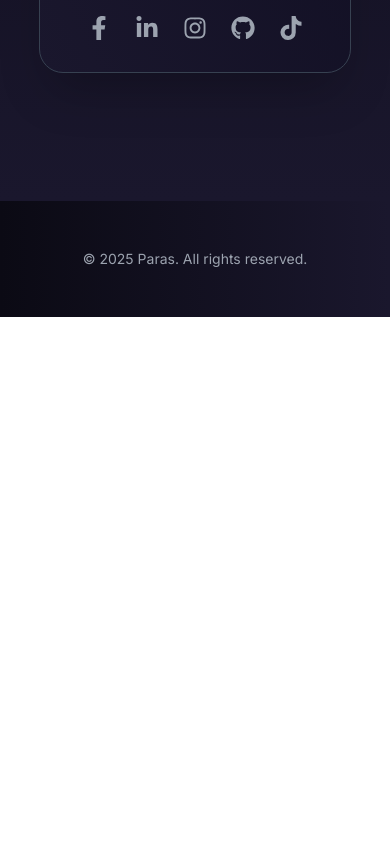
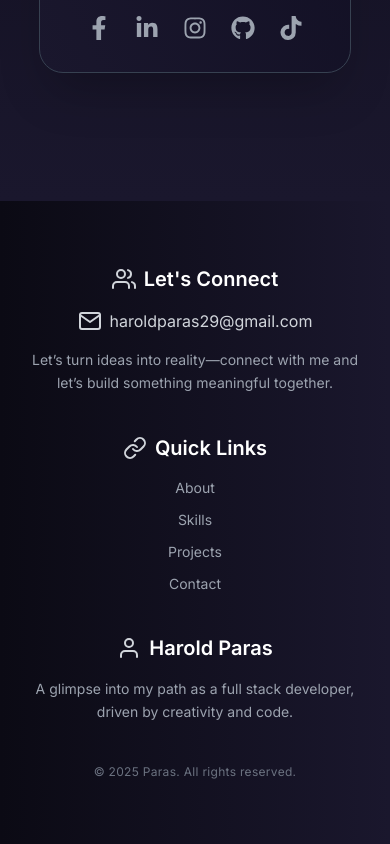
Before and after one commit to haroldparas/my-portfolio, a React (Vite) app: page / in a window 390 px wide. Shown: the part 6282-7126 px from the top of the page. Before the commit the page ends 6599 px from the top, so only its background shows below. Built offline with nearby package versions, Linux system fonts and the light colour scheme.

Commit message:
Footer.jsx

```diff
--- a/src/components/Footer/Footer.jsx
+++ b/src/components/Footer/Footer.jsx
@@ -1,13 +1,62 @@
 import React from "react";
+import { FiMail, FiUsers, FiLink, FiUser } from "react-icons/fi";
 
 const Footer = () => {
   return (
-    <footer className="bg-gradient-to-r from-[#0b0a14] to-[#1a172d] py-12 px-[12vw] md:px-[7vw] lg:px-[20vw]">
-      <div className="container mx-auto text-center">
-        {/* Copyright */}
-        <p className="text-sm text-gray-400">
-          © 2025 Paras. All rights reserved.
-        </p>
+    <footer className="bg-gradient-to-r from-[#0b0a14] to-[#1a172d] py-16 px-[8vw] md:px-[6vw] lg:px-[12vw]">
+      <div className="container mx-auto flex flex-col md:flex-row justify-between gap-10 text-center md:text-left">
+
+        {/* Left Side - Let's Connect */}
+        <div className="space-y-4 md:w-1/3">
+          <h3 className="flex items-center justify-center md:justify-start gap-2 text-xl font-semibold text-white">
+            <FiUsers className="text-2xl text-gray-300" />
+            Let's Connect
+          </h3>
+
+          {/* Email */}
+          <a
+            href="mailto:haroldparas29@gmail.com"
+            className="flex items-center justify-center md:justify-start gap-2 text-gray-300 hover:text-white hover:underline transition"
+          >
+            <FiMail className="text-2xl" />
+            haroldparas29@gmail.com
+          </a>
+
+          {/* Friendly Message */}
+          <p className="text-gray-400 text-sm leading-relaxed">
+            Let’s turn ideas into reality—connect with me and let’s build something meaningful together.
+          </p>
+        </div>
+
+        {/* Middle - Quick Links */}
+        <div className="space-y-4 md:w-1/3 md:border-x md:border-gray-700 md:px-6">
+          <h3 className="flex items-center justify-center md:justify-start gap-2 text-xl font-semibold text-white">
+            <FiLink className="text-2xl text-gray-300" />
+            Quick Links
+          </h3>
+          <nav className="flex flex-col gap-3 text-sm text-gray-400">
+            <a href="#about" className="hover:text-white hover:translate-x-1 transition-transform duration-200">About</a>
+            <a href="#skills" className="hover:text-white hover:translate-x-1 transition-transform duration-200">Skills</a>
+            <a href="#work" className="hover:text-white hover:translate-x-1 transition-transform duration-200">Projects</a>
+            <a href="#contact" className="hover:text-white hover:translate-x-1 transition-transform duration-200">Contact</a>
+          </nav>
+        </div>
+
+        {/* Right - Name + Portfolio Message */}
+        <div className="space-y-4 md:w-1/3">
+          <h3 className="flex items-center justify-center md:justify-start gap-2 text-xl font-semibold text-white">
+            <FiUser className="text-2xl text-gray-300" />
+            Harold Paras
+          </h3>
+          <p className="text-gray-400 text-sm leading-relaxed">
+            A glimpse into my path as a full stack developer, driven by creativity and code.
+          </p>
+        </div>
+      </div>
+
+      {/* Copyright */}
+      <div className="text-center mt-10">
+        <p className="text-xs text-gray-500 tracking-wide">© 2025 Paras. All rights reserved.</p>
       </div>
     </footer>
   );
```
